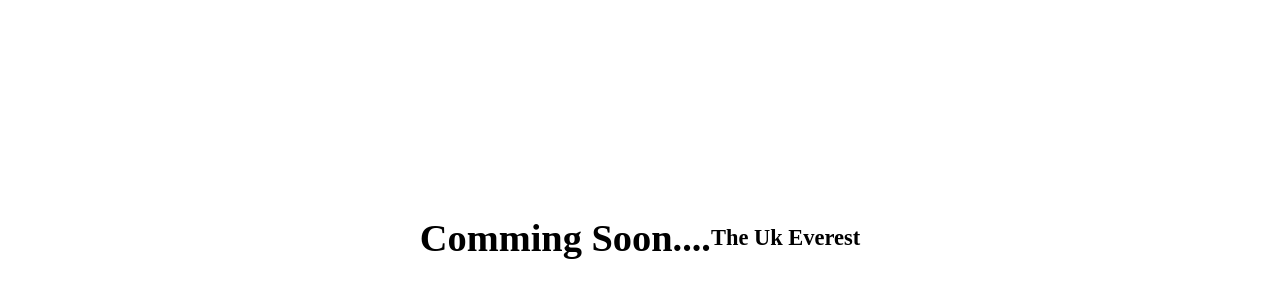
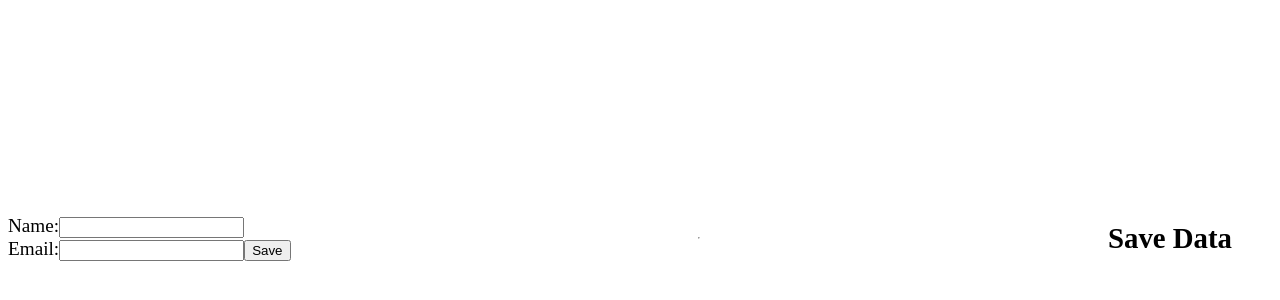
Before and after one commit to mrkamin/theukeverest.co.uk, a React (Create React App) app: page / in a window 1280 px wide. Shown: the part 170-470 px from the top of the page. Built offline with nearby package versions, Linux system fonts and the light colour scheme.

Commit message:
Save data to local storage and retive it back

```diff
--- a/src/App.js
+++ b/src/App.js
@@ -1,8 +1,42 @@
+import React, { useState, useEffect } from "react";
+import FormComponent from "./components/FormComponent";
+import { saveFormData, getFormData } from "./components/DataService";
+
 function App() {
+  const [formDataList, setFormDataList] = useState([]);
+
+  useEffect(() => {
+    const initialFormDataList = getFormData();
+    setFormDataList(initialFormDataList);
+  }, []);
+
+  const handleSave = (formData) => {
+    saveFormData(formData);
+
+    const updatedFormDataList = getFormData();
+    setFormDataList(updatedFormDataList);
+  };
+
+  const hadleDelete = (index) => {
+    const updatedFormDataList = [...formDataList];
+    updatedFormDataList.splice(index, 1);
+    localStorage.setItem("formData", JSON.stringify(updatedFormDataList));
+    setFormDataList(updatedFormDataList);
+  };
+
   return (
     <div className="App">
-      <h1>Comming Soon....</h1>
-      <h3>The Uk Everest</h3>
+      <FormComponent onSave={handleSave} />
+      <hr />
+      <h2>Save Data</h2>
+      <ol>
+        {formDataList.map((data, index) => (
+          <li key={index}>
+            {`Name: ${data.name}, Email: ${data.email}`}
+            <button onClick={() => hadleDelete(index)}>Delete</button>
+          </li>
+        ))}
+      </ol>
     </div>
   );
 }
--- /dev/null
+++ b/src/components/DataService.js
@@ -0,0 +1,12 @@
+const KEY = 'formData';
+
+export const saveFormData = (data) => {
+    const existingData = getFormData();
+    const newData = [...existingData, data];
+    localStorage.setItem(KEY, JSON.stringify(newData));
+};
+
+export const getFormData = () => {
+    const data = localStorage.getItem(KEY);
+    return JSON.parse(data) || [];
+};
--- /dev/null
+++ b/src/components/FormComponent.js
@@ -0,0 +1,43 @@
+import React, { useState } from "react";
+
+const FormComponent = ({ onSave }) => {
+  const [formData, setFormData] = useState({ name: "", email: "" });
+
+  const handleChange = (e) => {
+    const { name, value } = e.target;
+    setFormData((prevData) => ({ ...prevData, [name]: value }));
+  };
+
+  const handleSubmit = (e) => {
+    e.preventDefault();
+    onSave(formData);
+    setFormData({ name: '', email: '' });
+  };
+
+  return (
+    <form onSubmit={handleSubmit}>
+      <label>
+        Name:
+        <input
+          type="text"
+          name="name"
+          value={formData.name}
+          onChange={handleChange}
+        />
+      </label>
+      <br />
+      <label>
+        Email:
+        <input
+          type="email"
+          name="email"
+          value={formData.email}
+          onChange={handleChange}
+        />
+      </label>
+      <button type="submit">Save</button>
+    </form>
+  );
+};
+
+export default FormComponent;
```
